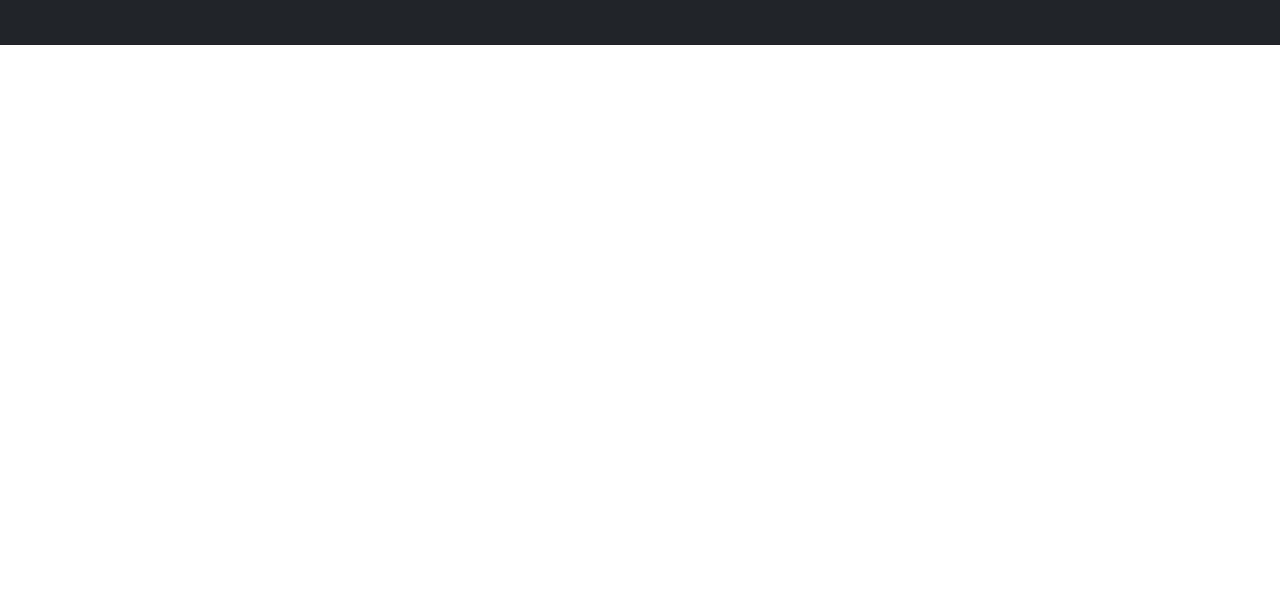
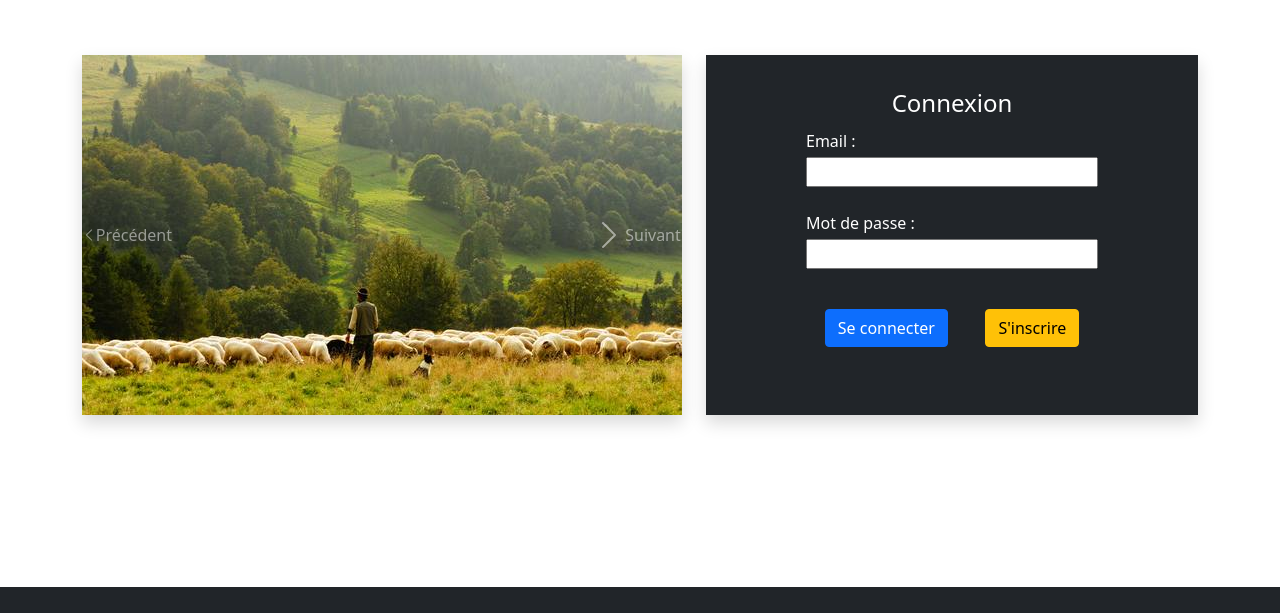
Before and after one commit to LeefEUW/tpmaq, a plain HTML site: page connexion.html in a window 1280 px wide. Shown: the part 209-822 px from the top of the page. Before the commit the page ends 800 px from the top, so only its background shows below. Drawn offline with nearby package versions, Linux system fonts and the light colour scheme.

Commit message:
add connexion files

```diff
--- a/connexion.html
+++ b/connexion.html
@@ -7,6 +7,7 @@
     <title>Connexion - CAHA AirLine</title>
     <link href="https://cdn.jsdelivr.net/npm/bootstrap@5.1.3/dist/css/bootstrap.min.css" rel="stylesheet" integrity="sha384-1BmE4kWBq78iYhFldvKuhfTAU6auU8tT94WrHftjDbrCEXSU1oBoqyl2QvZ6jIW3" crossorigin="anonymous">
     <link rel="stylesheet" href="./style/main.css">
+    <link rel="stylesheet" href="./style/connexion.css">
 </head>
 <body>
     <header>
@@ -63,6 +64,60 @@
           </nav>
     </header>
 
+    <section class="container mt-5 mb-5">
+      <div class="row">
+        <div class="col">
+          <div id="carouselExampleIndicators" class="carousel slide" data-ride="carousel">
+            <ol class="carousel-indicators">
+              <li data-target="#carouselExampleIndicators" data-slide-to="0" class="active"></li>
+              <li data-target="#carouselExampleIndicators" data-slide-to="1"></li>
+              <li data-target="#carouselExampleIndicators" data-slide-to="2"></li>
+            </ol>
+            <div class="carousel-inner shadow">
+              <div class="carousel-item active">
+                <img src="./img/c1.jpg" class="d-block w-100" alt="...">
+              </div>
+              <div class="carousel-item">
+                <img src="./img/c2.jpg" class="d-block w-100" alt="...">
+              </div>
+              <div class="carousel-item">
+                <img src="./img/c3.jpg" class="d-block w-100" alt="...">
+              </div>
+            </div>
+            <a class="carousel-control-prev" href="#carouselExampleIndicators" role="button" data-slide="prev">
+              <span class="carousel-control-prev-icon" aria-hidden="true"></span>
+              <span class="sr-only">Précédent</span>
+            </a>
+            <a class="carousel-control-next" href="#carouselExampleIndicators" role="button" data-slide="next">
+              <span class="carousel-control-next-icon" aria-hidden="true"></span>
+              <span class="sr-only">Suivant</span>
+            </a>
+          </div>
+        </div>
+        <div class="col">
+          <div class="formConnexion shadow bg-dark">
+            <form>
+              <fieldset>
+                <legend>Connexion</legend>
+                <label for="email">Email :</label>
+                <br>
+                <input type="email" id="email" name="email">
+                <br>
+                <br class="division">
+                <label for="password">Mot de passe :</label>
+                <br>
+                <input type="password" id="password" name="password">
+                <div class="buttons">
+                  <button type="button" class="btn btn-primary">Se connecter</button>
+                  <button type="button" class="btn btn-warning">S'inscrire</button>
+                </div>
+              </fieldset>
+            </form>
+          </div>
+        </div>
+      </div>
+    </section>
+
     <footer>
         <div class="footer container-fluid bg-dark p-5">
             <div class="footer-left">
@@ -81,6 +136,8 @@
             </div>
         </div>
     </footer>
-<script src="https://cdn.jsdelivr.net/npm/bootstrap@5.1.3/dist/js/bootstrap.bundle.min.js" integrity="sha384-ka7Sk0Gln4gmtz2MlQnikT1wXgYsOg+OMhuP+IlRH9sENBO0LRn5q+8nbTov4+1p" crossorigin="anonymous"></script>
+    <script src="https://code.jquery.com/jquery-3.3.1.slim.min.js" integrity="sha384-q8i/X+965DzO0rT7abK41JStQIAqVgRVzpbzo5smXKp4YfRvH+8abtTE1Pi6jizo" crossorigin="anonymous"></script>
+    <script src="https://cdnjs.cloudflare.com/ajax/libs/popper.js/1.14.7/umd/popper.min.js" integrity="sha384-UO2eT0CpHqdSJQ6hJty5KVphtPhzWj9WO1clHTMGa3JDZwrnQq4sF86dIHNDz0W1" crossorigin="anonymous"></script>
+    <script src="https://stackpath.bootstrapcdn.com/bootstrap/4.3.1/js/bootstrap.min.js" integrity="sha384-JjSmVgyd0p3pXB1rRibZUAYoIIy6OrQ6VrjIEaFf/nJGzIxFDsf4x0xIM+B07jRM" crossorigin="anonymous"></script>
 </body>
 </html>
--- /dev/null
+++ b/style/connexion.css
@@ -0,0 +1,41 @@
+#carouselExampleIndicators, .carousel-inner {
+    height: 360px;
+    width: 600px;
+}
+
+legend {
+    text-align: center;
+}
+
+#carouselExampleIndicators, .formConnexion {
+    margin-top: 124px;
+    margin-bottom: 124px;
+}
+
+.formConnexion {
+    color: white;
+    height: 360px;
+    padding-left: 100px;
+    padding-right: 100px;
+    padding-top: 30px;
+    padding-bottom: 30px;
+}
+
+.division {
+    margin-top: 10px;
+    margin-bottom: 8px;
+}
+
+input {
+    width: 100%;
+}
+
+label {
+    margin-bottom: 4px;
+}
+
+.buttons {
+    margin-top: 40px;
+    display: flex;
+    justify-content: space-around;
+}
```
Also changed, not shown: img/c1.jpg (added), img/c2.jpg (added), img/c3.jpg (added).
